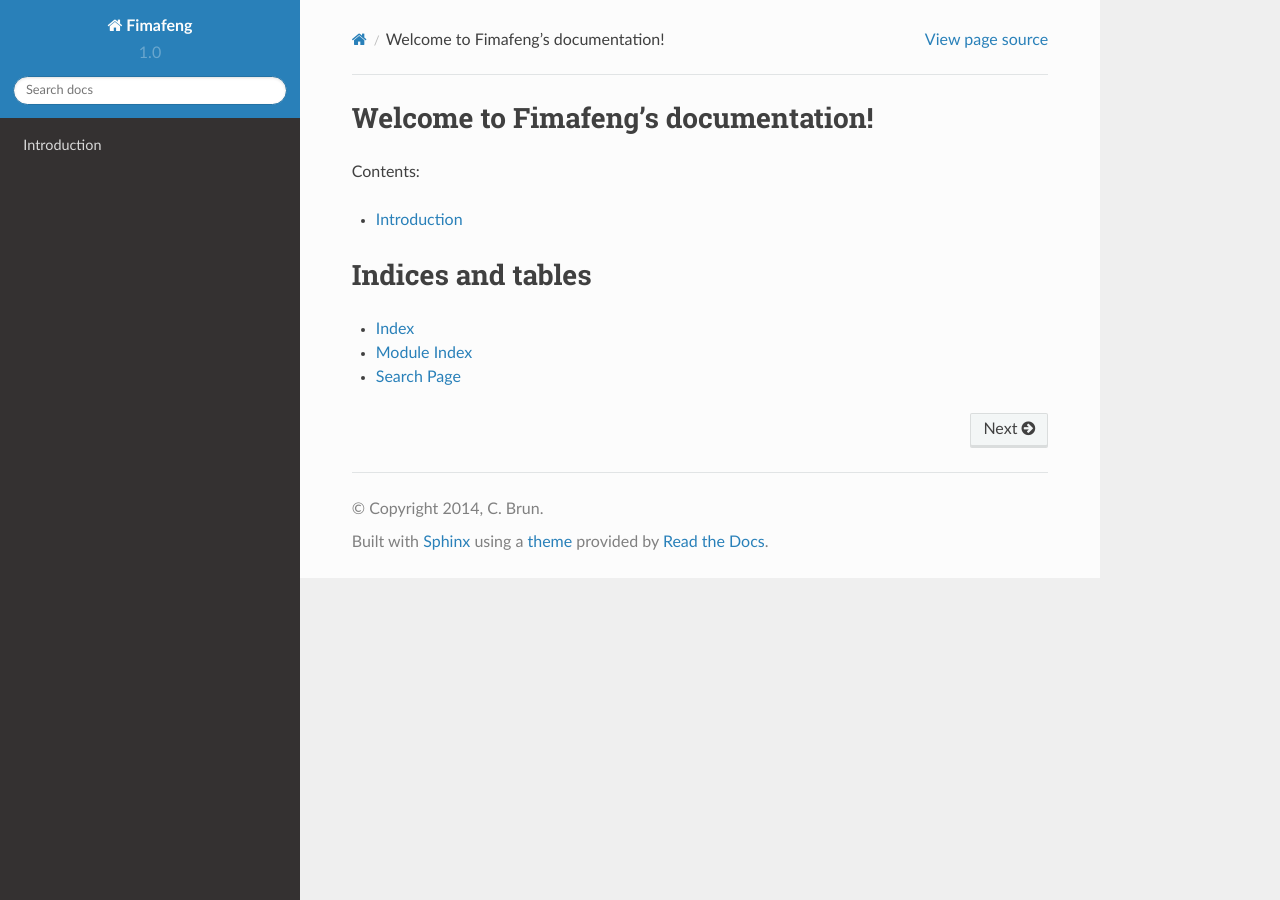
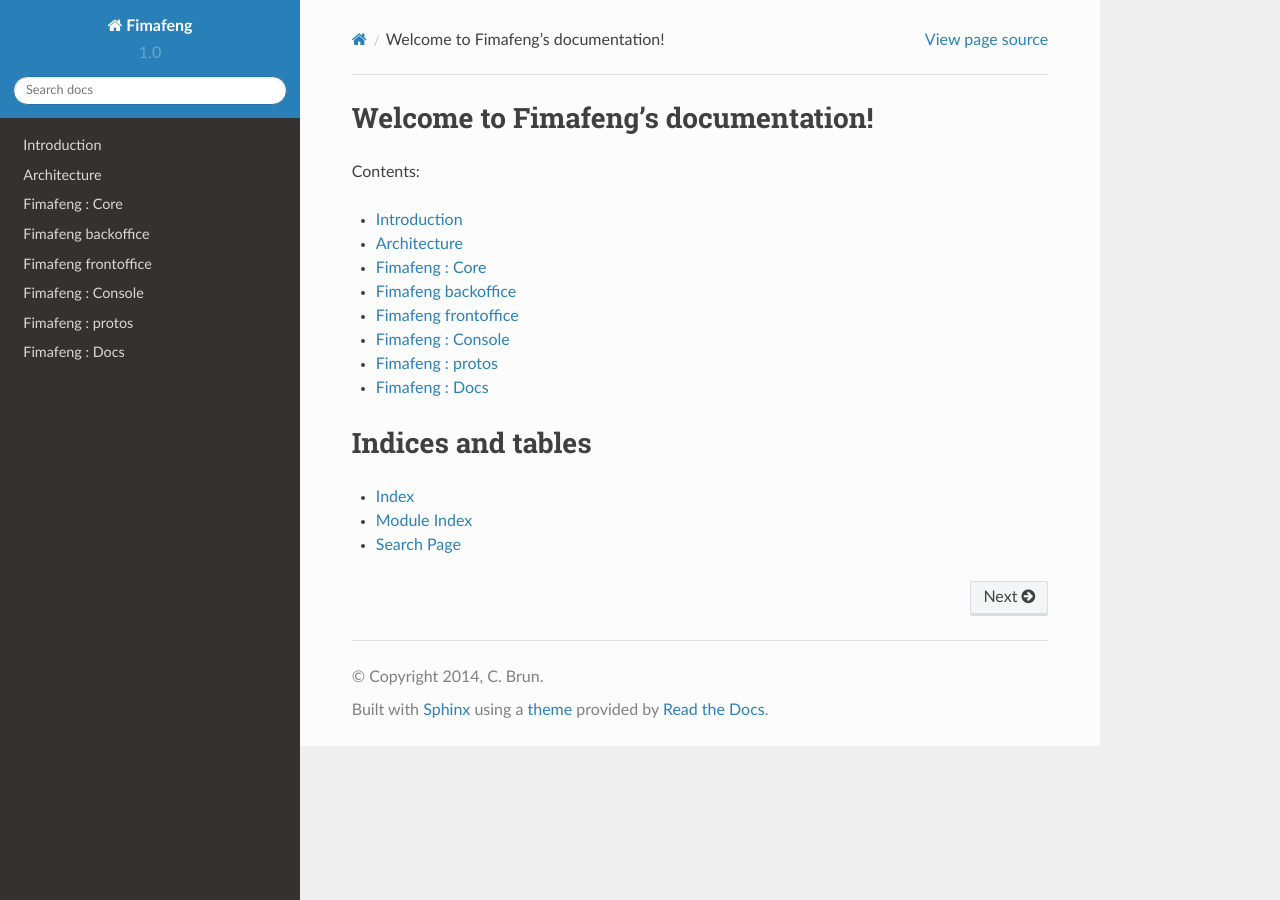
Before and after one commit to fimafeng/fimafeng-docs, a Sphinx documentation site: the page built from source/index.rst, in a window 1280 px wide. Built offline with Sphinx 7.4.7 and the Read the Docs theme 2.0.0, drawn with Linux system fonts in a browser that asks for light colours.

Commit message:
Init doc chapters

```diff
--- /dev/null
+++ b/source/architecture.rst
@@ -0,0 +1,2 @@
+Architecture
+============
--- /dev/null
+++ b/source/fimafeng-back.rst
@@ -0,0 +1,2 @@
+Fimafeng backoffice
+===================
--- /dev/null
+++ b/source/fimafeng-console.rst
@@ -0,0 +1,2 @@
+Fimafeng : Console
+==================
--- /dev/null
+++ b/source/fimafeng-core.rst
@@ -0,0 +1,2 @@
+Fimafeng : Core
+===============
--- /dev/null
+++ b/source/fimafeng-docs.rst
@@ -0,0 +1,2 @@
+Fimafeng : Docs
+===============
--- /dev/null
+++ b/source/fimafeng-front.rst
@@ -0,0 +1,2 @@
+Fimafeng frontoffice
+====================
--- /dev/null
+++ b/source/fimafeng-protos.rst
@@ -0,0 +1,2 @@
+Fimafeng : protos
+=================
--- a/source/index.rst
+++ b/source/index.rst
@@ -12,6 +12,13 @@ Contents:
    :maxdepth: 2
 
    intro
+   architecture
+   fimafeng-core
+   fimafeng-back
+   fimafeng-front
+   fimafeng-console
+   fimafeng-protos
+   fimafeng-docs
 
 
 
```
Also changed, not shown: 2 other files.
